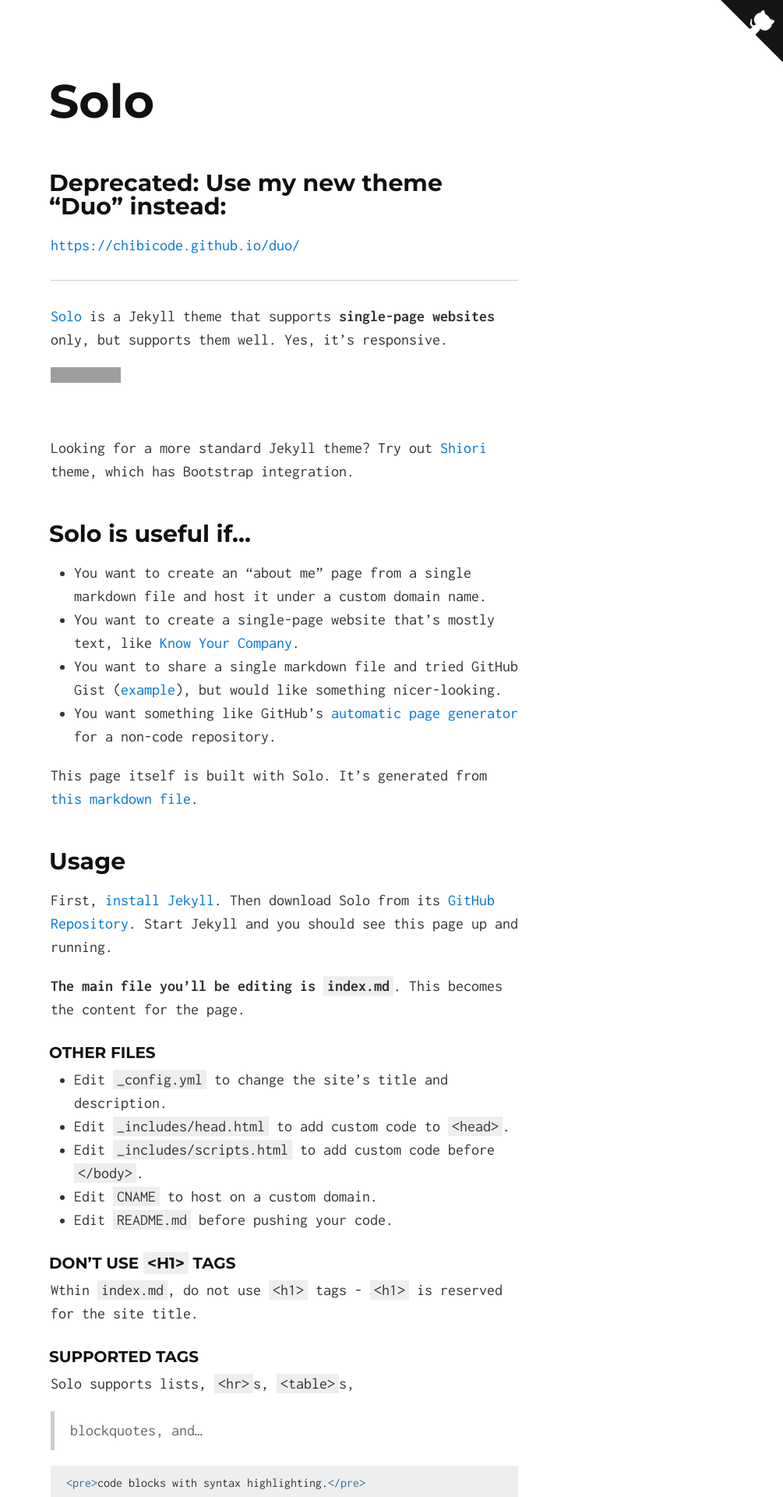
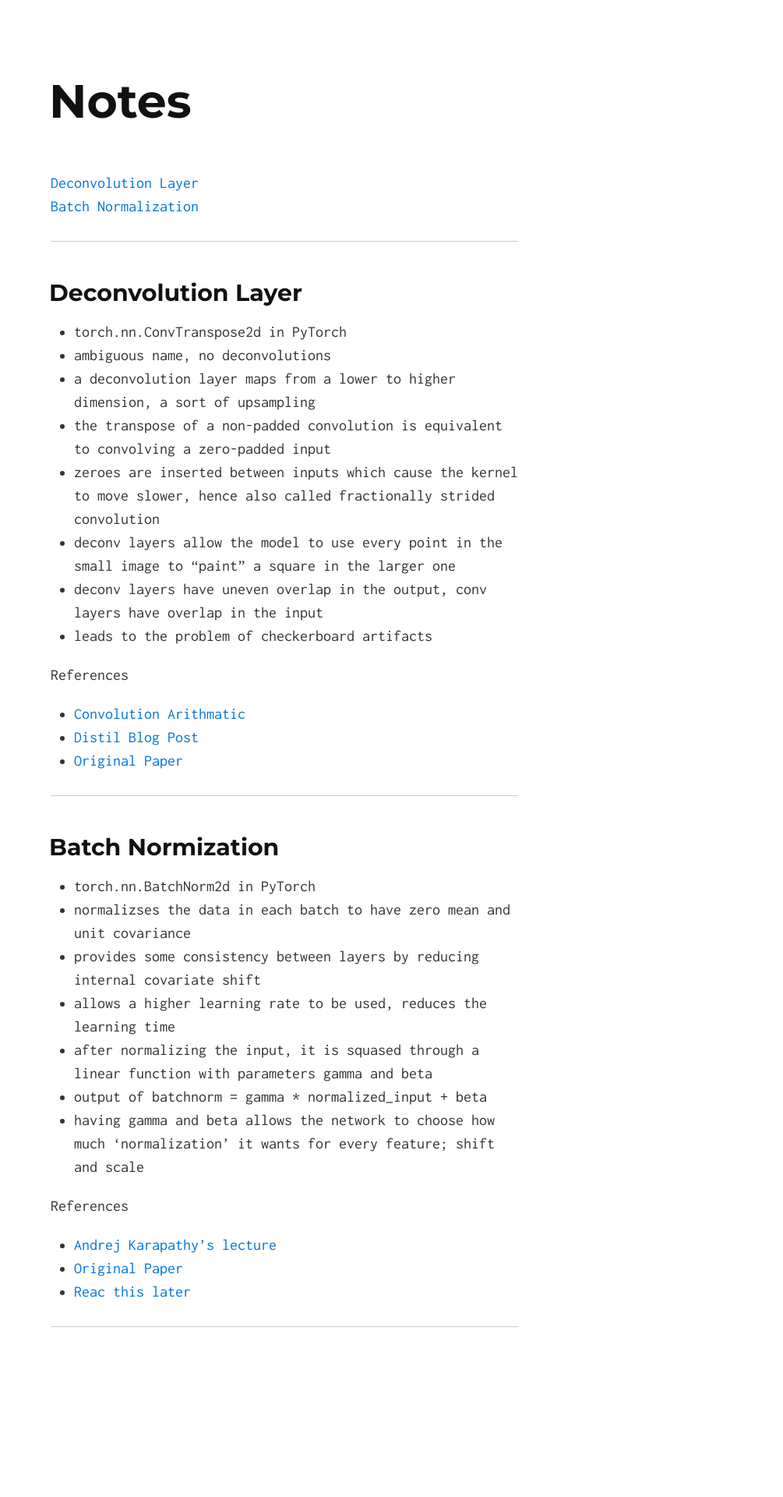
Before and after one commit to divyanshk/Mini-Blogs, a Jekyll site: the page built from index.md, in a window 1280 px wide. Shown: the top 1920 px of the page at 78% size, without its empty margins (275-1280 px from the left). Built offline with Jekyll 4.4.1, drawn with Linux system fonts in a browser that asks for light colours; our own code applies the rules of GitHub Pages for plain Markdown files; after the commit the page ends 1803 px from its top, so only the background shows below that; some of the changed text lies outside the part shown; grey boxes are pictures that could not be loaded.

Commit message:
first two notes

```diff
--- a/_config.yml
+++ b/_config.yml
@@ -1,7 +1,7 @@
 # Site settings
-title: Solo, a Jekyll Theme
-tag_text: Solo
-description: Solo is a Jekyll theme that supports single-page websites only, but supports them well. Yes, it’s responsive.
+title: Notes
+tag_text: Notes
+description: Small mini blog sized notes, or note sized blogs.
 
 # Build settings
 markdown: kramdown
--- a/index.md
+++ b/index.md
@@ -2,68 +2,42 @@
 layout: default
 ---
 
-## Deprecated: Use my new theme "Duo" instead:
-
-[https://chibicode.github.io/duo/](https://chibicode.github.io/duo/)
+[Deconvolution Layer](#deconv)
+[Batch Normalization](#batchnorm)
 
 ---
 
-[Solo](http://chibicode.github.io/solo) is a Jekyll theme that supports **single-page websites** only, but supports them well. Yes, it's responsive.
+## <a name="deconv"></a>Deconvolution Layer
 
-<iframe src="https://ghbtns.com/github-btn.html?user=chibicode&amp;repo=solo&amp;type=watch&amp;count=true&amp;size=large"
-  allowtransparency="true" frameborder="0" scrolling="0" width="170" height="30"></iframe><br/>
+* torch.nn.ConvTranspose2d in PyTorch
+* ambiguous name, no deconvolutions
+* a deconvolution layer maps from a lower to higher dimension, a sort of upsampling
+* the transpose of a non-padded convolution is equivalent to convolving a zero-padded input
+* zeroes are inserted between inputs which cause the kernel to move slower, hence also called fractionally strided convolution
+* deconv layers allow the model to use every point in the small image to “paint” a square in the larger one
+* deconv layers have uneven overlap in the output, conv layers have overlap in the input
+* leads to the problem of checkerboard artifacts
 
-Looking for a more standard Jekyll theme? Try out [Shiori](http://github.com/ellekasai/shiori) theme, which has Bootstrap integration.
+References
+* [Convolution Arithmatic](http://deeplearning.net/software/theano_versions/dev/tutorial/conv_arithmetic.html){:target="_blank"}
+* [Distil Blog Post](https://distill.pub/2016/deconv-checkerboard/){:target="_blank"}
+* [Original Paper](http://www.matthewzeiler.com/wp-content/uploads/2017/07/cvpr2010.pdf){:target="_blank"}
 
-## Solo is useful if...
+---
 
-* You want to create an "about me" page from a single markdown file and host it under a custom domain name.
-* You want to create a single-page website that's mostly text, like [Know Your Company](https://knowyourcompany.com/).
-* You want to share a single markdown file and tried GitHub Gist ([example](https://gist.github.com/dypsilon/5819504)), but would like something nicer-looking.
-* You want something like GitHub's [automatic page generator](http://pages.github.com/) for a non-code repository.
+## <a name="batchnorm"></a>Batch Normization
 
-This page itself is built with Solo. It's generated from [this markdown file](https://github.com/chibicode/solo/blob/gh-pages/_includes/index.md).
+* torch.nn.BatchNorm2d in PyTorch
+* normalizses the data in each batch to have zero mean and unit covariance
+* provides some consistency between layers by reducing internal covariate shift
+* allows a higher learning rate to be used, reduces the learning time
+* after normalizing the input, it is squased through a linear function with parameters gamma and beta
+* output of batchnorm = gamma * normalized_input + beta
+* having gamma and beta allows the network to choose how much 'normalization' it wants for every feature; shift and scale
 
-## Usage
+References
+* [Andrej Karapathy's lecture](https://www.youtube.com/watch?v=gYpoJMlgyXA&feature=youtu.be&list=PLkt2uSq6rBVctENoVBg1TpCC7OQi31AlC&t=3078){:target="_blank"}
+* [Original Paper](https://arxiv.org/abs/1502.03167){:target="_blank"}
+* [Reac this later](https://kratzert.github.io/2016/02/12/understanding-the-gradient-flow-through-the-batch-normalization-layer.html)
 
-First, [install Jekyll](http://jekyllrb.com/docs/installation/). Then download Solo from its [GitHub Repository](https://github.com/chibicode/solo). Start Jekyll and you should see this page up and running.
-
-**The main file you'll be editing is `index.md`**. This becomes the content for the page.
-
-### Other Files
-
-* Edit `_config.yml` to change the site's title and description.
-* Edit `_includes/head.html` to add custom code to `<head>`.
-* Edit `_includes/scripts.html` to add custom code before `</body>`.
-* Edit `CNAME` to host on a custom domain.
-* Edit `README.md` before pushing your code.
-
-### Don't use `<h1>` tags
-
-Wthin `index.md`, do not use `<h1>` tags - `<h1>` is reserved for the site title.
-
-### Supported Tags
-
-Solo supports lists, `<hr>`s, `<table>`s,
-
-> blockquotes, and...
-
-~~~html
-<pre>code blocks with syntax highlighting.</pre>
-~~~
-
-### Keep Solo up to date
-
-Instead of downloading, you can [fork Solo](https://github.com/chibicode/solo/fork) and use the "upstream" strategy described on [this page](https://help.github.com/articles/fork-a-repo) to keep Solo up to date.
-
-## Author
-
-Shu Uesugi ([Twitter](http://twitter.com/chibicode)/[GitHub](http://github.com/chibicode)/[G+](https://plus.google.com/110325199858284431541?rel=author)).
-
-![Shu Uesugi](https://www.gravatar.com/avatar/b868d84bbe2ed30ec45c9253e1c1cefe.jpg?s=200)
-
-### License
-
-[MIT License](http://chibicode.mit-license.org/)
-
-<a href="https://github.com/chibicode/solo" class="github-corner"><svg width="80" height="80" viewBox="0 0 250 250" style="fill:#151513; color:#fff; position: absolute; top: 0; border: 0; right: 0;"><path d="M0,0 L115,115 L130,115 L142,142 L250,250 L250,0 Z"></path><path d="M128.3,109.0 C113.8,99.7 119.0,89.6 119.0,89.6 C122.0,82.7 120.5,78.6 120.5,78.6 C119.2,72.0 123.4,76.3 123.4,76.3 C127.3,80.9 125.5,87.3 125.5,87.3 C122.9,97.6 130.6,101.9 134.4,103.2" fill="currentColor" style="transform-origin: 130px 106px;" class="octo-arm"></path><path d="M115.0,115.0 C114.9,115.1 118.7,116.5 119.8,115.4 L133.7,101.6 C136.9,99.2 139.9,98.4 142.2,98.6 C133.8,88.0 127.5,74.4 143.8,58.0 C148.5,53.4 154.0,51.2 159.7,51.0 C160.3,49.4 163.2,43.6 171.4,40.1 C171.4,40.1 176.1,42.5 178.8,56.2 C183.1,58.6 187.2,61.8 190.9,65.4 C194.5,69.0 197.7,73.2 200.1,77.6 C213.8,80.2 216.3,84.9 216.3,84.9 C212.7,93.1 206.9,96.0 205.4,96.6 C205.1,102.4 203.0,107.8 198.3,112.5 C181.9,128.9 168.3,122.5 157.7,114.1 C157.9,116.9 156.7,120.9 152.7,124.9 L141.0,136.5 C139.8,137.7 141.6,141.9 141.8,141.8 Z" fill="currentColor" class="octo-body"></path></svg></a><style>.github-corner:hover .octo-arm{animation:octocat-wave 560ms ease-in-out}@keyframes octocat-wave{0%,100%{transform:rotate(0)}20%,60%{transform:rotate(-25deg)}40%,80%{transform:rotate(10deg)}}@media (max-width:500px){.github-corner:hover .octo-arm{animation:none}.github-corner .octo-arm{animation:octocat-wave 560ms ease-in-out}}</style>
+---
```
Also changed, not shown: README.md, 5 other files.
